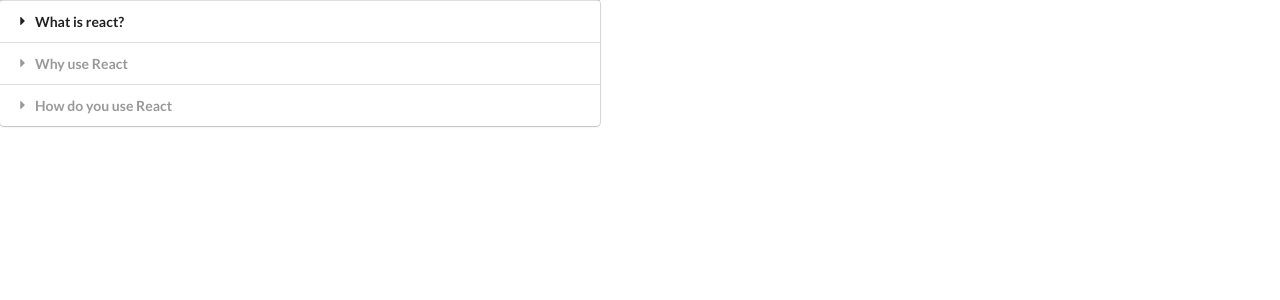
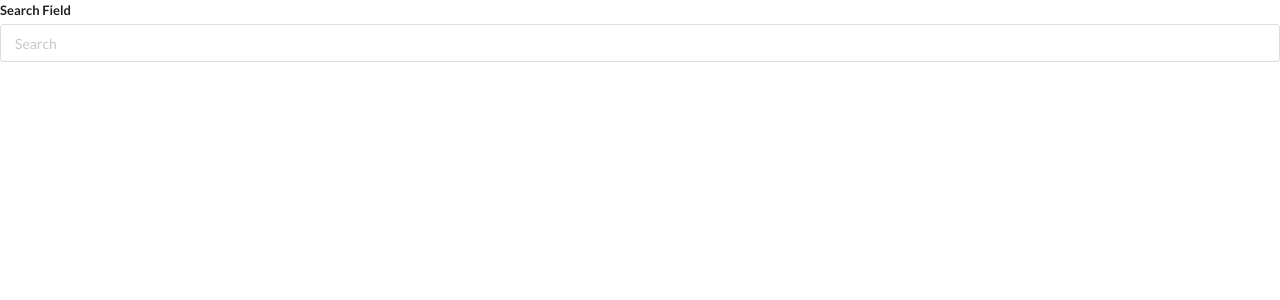
Before and after one commit to Medeirosseth/Widget, a React (Create React App) app: page / in a window 1280 px wide. Shown: the top 300 px of the page. Built offline with nearby package versions, Linux system fonts and the light colour scheme.

Commit message:
add searchbar and useffect hook

```diff
--- a/src/App.js
+++ b/src/App.js
@@ -1,6 +1,6 @@
 import React from 'react'
 import Accordion from './Components/Accodion'
-
+import Search from './Components/Search'
 
 const items = [
   {
@@ -20,10 +20,10 @@
 
 
 
-export default () => {
+export default  () => {
   return(
     <div>
-      <Accordion items={items} />
+      <Search />
     </div>
   )
 }
--- a/src/Components/Accodion.js
+++ b/src/Components/Accodion.js
@@ -8,9 +8,6 @@
     setActiveIndex(index)
   }
 
-
-
-
   const renderedItems = items.map((item, index) => {
 
     const active = index === activeIndex ? 'active' : '';
@@ -18,17 +15,16 @@
 
 
     return (
-    <React.Fragment>
-      <div key={item.title}>
+    <React.Fragment key={item.title}>
       <div
+        className={`title ${active}`}
         onClick={() => onTitleClick(index)}
-        className={`title ${active}`}>
+        >
         <i className="dropdown icon"></i>
         {item.title}
       </div>
       <div className={`content ${active}`}>
         <p>{item.content}</p>
-        </div>
       </div>
     </React.Fragment>
 
@@ -38,9 +34,8 @@
 
   return (
     <div className="ui styled accordion">
-
-
         {renderedItems}
+        <p></p>
     </div>
   )
 }
--- /dev/null
+++ b/src/Components/Search.js
@@ -0,0 +1,31 @@
+import React, { useState, useEffect } from 'react'
+
+const Search = () => {
+
+const [userInput, setUserInput] = useState('');
+
+useEffect(() => {
+  console.log('huhuhuh')
+}, [userInput])
+
+  return (
+    <div>
+      <div className="ui form">
+        <div className='field'>
+          <label> Search Field</label>
+          <input
+          value={userInput}
+          onChange={e => setUserInput(e.target.value)}
+          className="input"
+          placeholder="Search"
+          />
+        </div>
+      </div>
+    </div>
+
+  )
+}
+
+
+
+export default Search;
```
Lines whose indentation alone changed are shown as unchanged.
